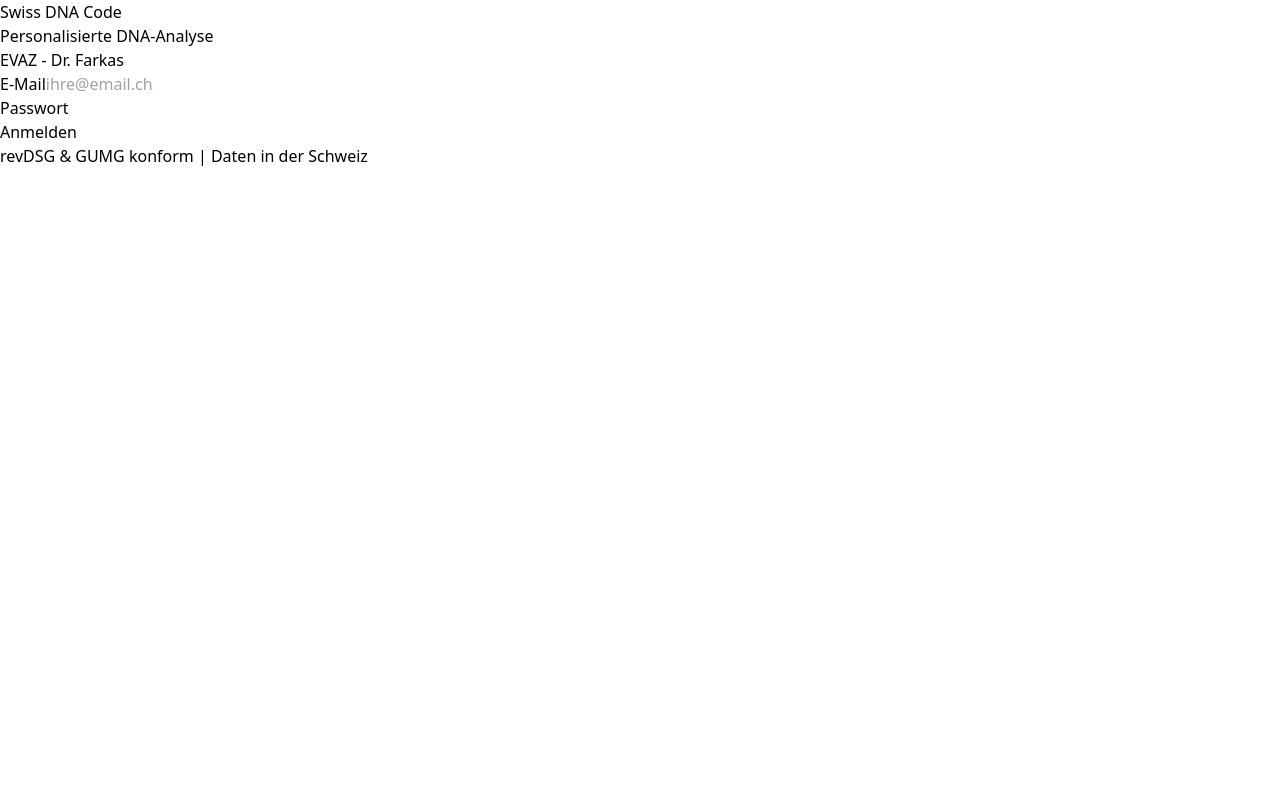
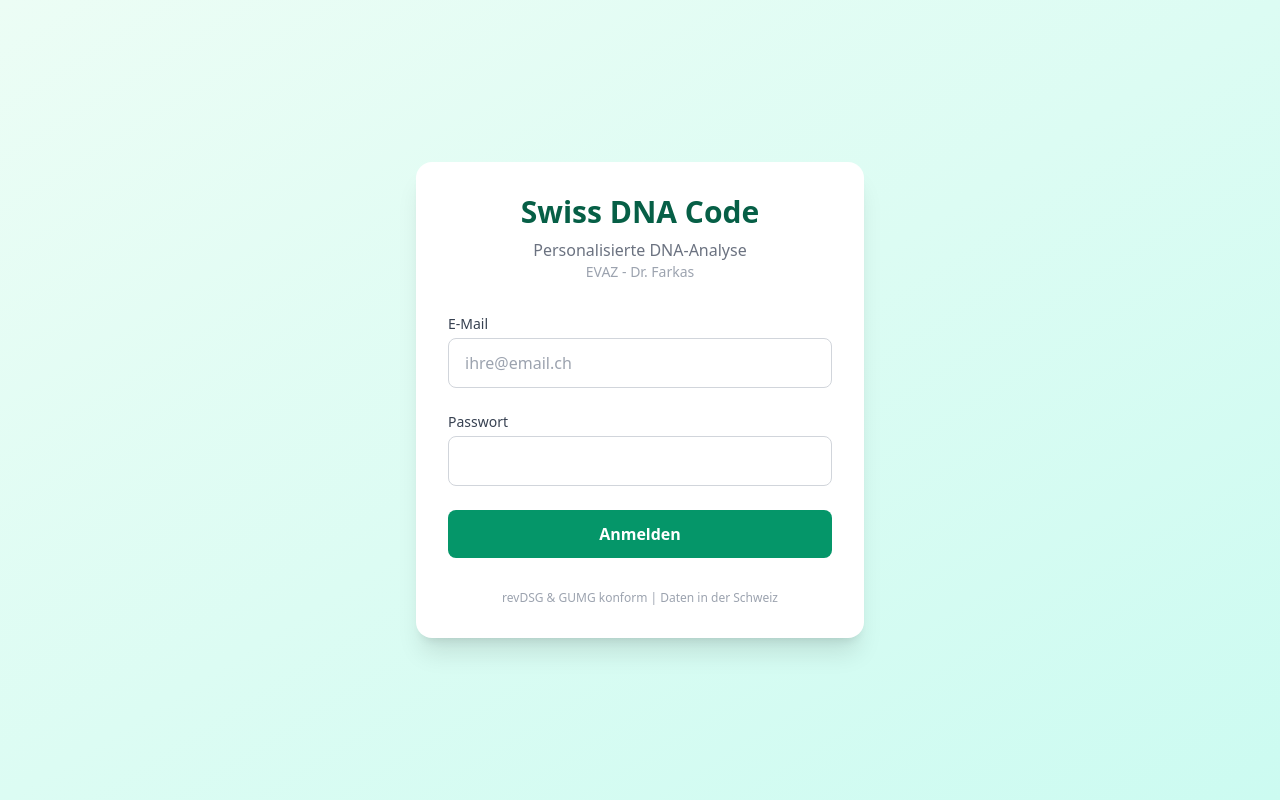
Before and after one commit to Harp-Corp/swiss-dna-platform, a Next.js app in the folder frontend/: page / in a window 1280 px wide. Built offline with nearby package versions, Linux system fonts and the light colour scheme.

Commit message:
Create tailwind.config.ts

```diff
--- /dev/null
+++ b/frontend/tailwind.config.ts
@@ -0,0 +1,18 @@
+import type { Config } from 'tailwindcss';
+
+const config: Config = {
+  content: ['./src/**/*.{js,ts,jsx,tsx,mdx}'],
+  theme: {
+    extend: {
+      colors: {
+        brand: {
+          50: '#ecfdf5', 100: '#d1fae5', 200: '#a7f3d0',
+          500: '#10b981', 600: '#059669', 700: '#047857', 800: '#065f46',
+        },
+      },
+    },
+  },
+  plugins: [],
+};
+
+export default config;
```
